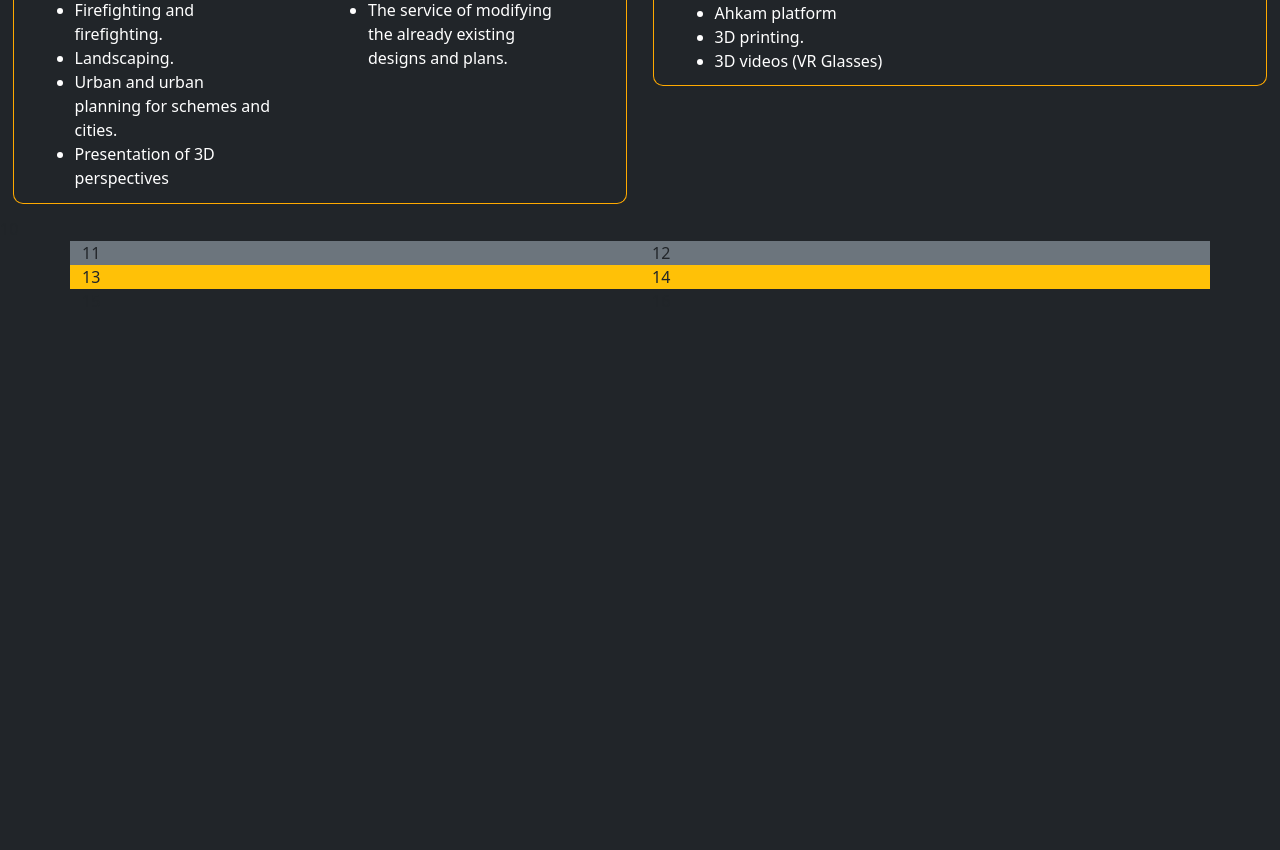
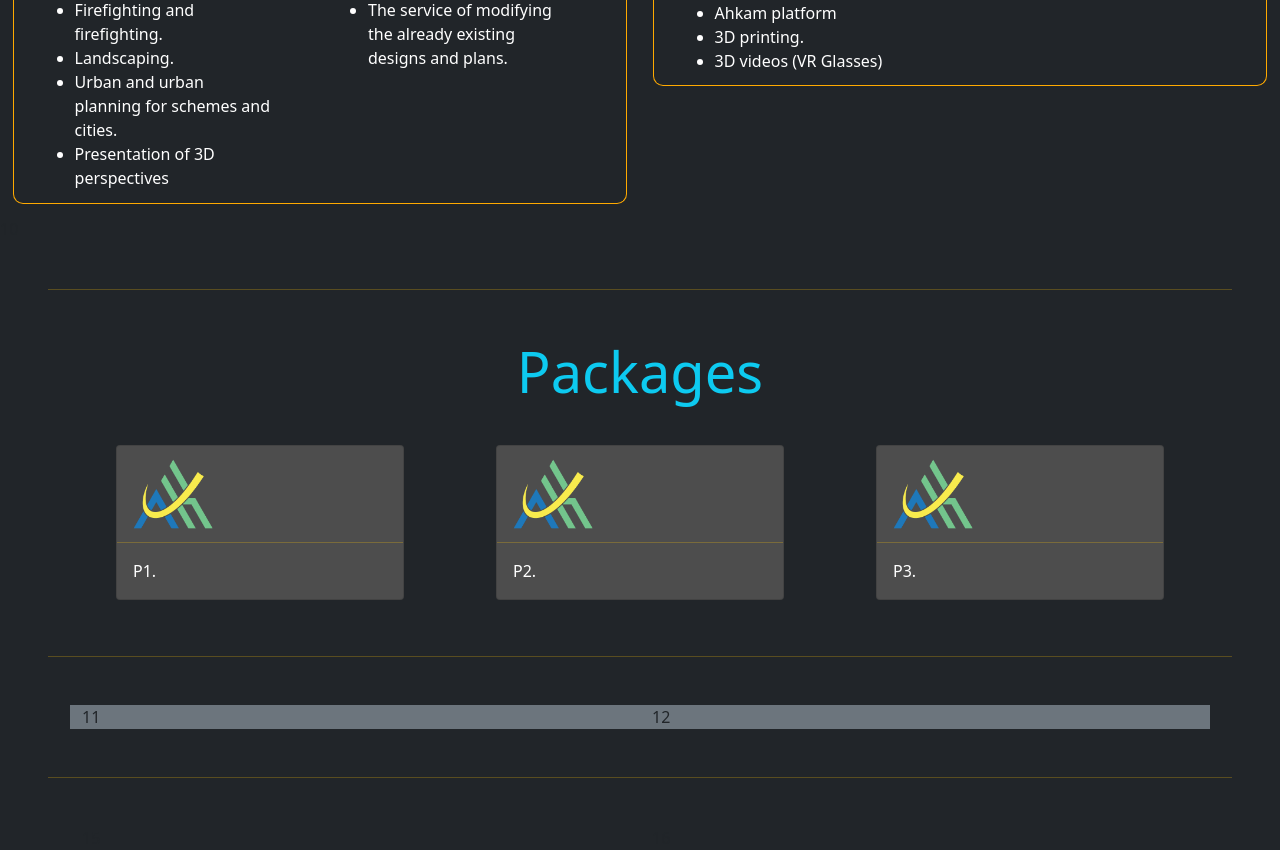
Before and after one commit to DoomyD/WebServer_Office, a Django app: page / in a window 1280 px wide. Shown: the part 2986-3836 px from the top of the page. Before the commit the page ends 3275 px from the top, so only its background shows below. Run offline with Django 4.2, Linux system fonts and the light colour scheme; some libraries are stand-ins or nearby versions.

Commit message:
Almost Done with " Packages container"

```diff
--- a/WebServer_Office/templates/main_page.html
+++ b/WebServer_Office/templates/main_page.html
@@ -293,6 +293,52 @@
 }
 
 </style>
+        <hr class="m-5 bg-warning">
+
+    <div class="container packages-container">
+        <h1 class="display-4 text-info text-center pb-4">Packages</h1>
+        <div class="row text-white">
+            <div class="col">
+                <div class="card mx-auto my-2" style="width: 18rem;">
+                    <img src="{% static 'Webserver_Office/main_page/logo_banner.png' %}" class="card-img-top" alt="banner">
+                      <hr class="m-0 bg-warning">
+                    <div class="card-body">
+                      <p class="card-text">P1.</p>
+                    </div>
+                </div>
+            </div>
+            <div class="col">
+                <div class="card mx-auto my-2" style="width: 18rem;">
+                    <img src="{% static 'Webserver_Office/main_page/logo_banner.png' %}" class="card-img-top" alt="banner">
+                      <hr class="m-0 bg-warning">
+                    <div class="card-body">
+                      <p class="card-text">P2.</p>
+                    </div>
+                </div>
+            </div>
+            <div class="col">
+                <div class="card mx-auto my-2" style="width: 18rem;">
+                    <img src="{% static 'Webserver_Office/main_page/logo_banner.png' %}" class="card-img-top" alt="banner">
+                    <hr class="m-0 bg-warning">
+                    <div class="card-body">
+                        <p class="card-text">P3.</p>
+                    </div>
+                </div>
+            </div>
+        </div>
+    </div>
+    <style>
+        .packages-container img{
+            width: 85%;
+            padding: 4%;
+        }
+        .packages-container .card{
+            background-color: rgb(77, 77, 77);
+        }
+    </style>
+
+    <hr class="m-5 bg-warning">
+
     <div class="container bg-secondary">
         <div class="row">
             <div class="col">11</div>
@@ -300,12 +346,7 @@
         </div>
     </div>
 
-    <div class="container bg-warning">
-        <div class="row">
-            <div class="col">13</div>
-            <div class="col">14</div>
-        </div>
-    </div>
+    <hr class="m-5 bg-warning">
 
     <div class="container">
         <div class="row">
```
Also changed, not shown: WebServer_Office/static/Webserver_Office/main_page/logo_banner.png (added).
